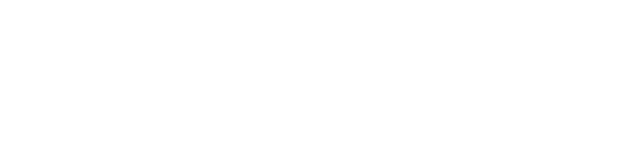
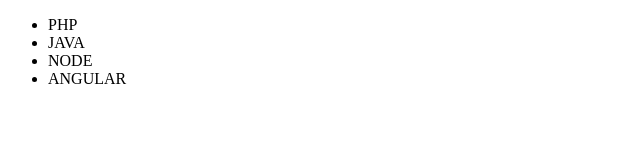
Before and after one commit to hugosouzadev/alura-git, a plain HTML site: page index.html in a window 1280 px wide. Shown: the whole page, without its empty margins (0-640 px from the left). Drawn offline with Linux system fonts and the light colour scheme.

Commit message:
adicionando lista de linguagens

```diff
--- a/index.html
+++ b/index.html
@@ -6,6 +6,11 @@
     <title>teste</title>
 </head>
 <body>
-
+    <ul>
+        <li>PHP</li>
+        <li>JAVA</li>
+        <li>NODE</li>
+        <li>ANGULAR</li>
+    </ul>
 </body>
 </html>
```
